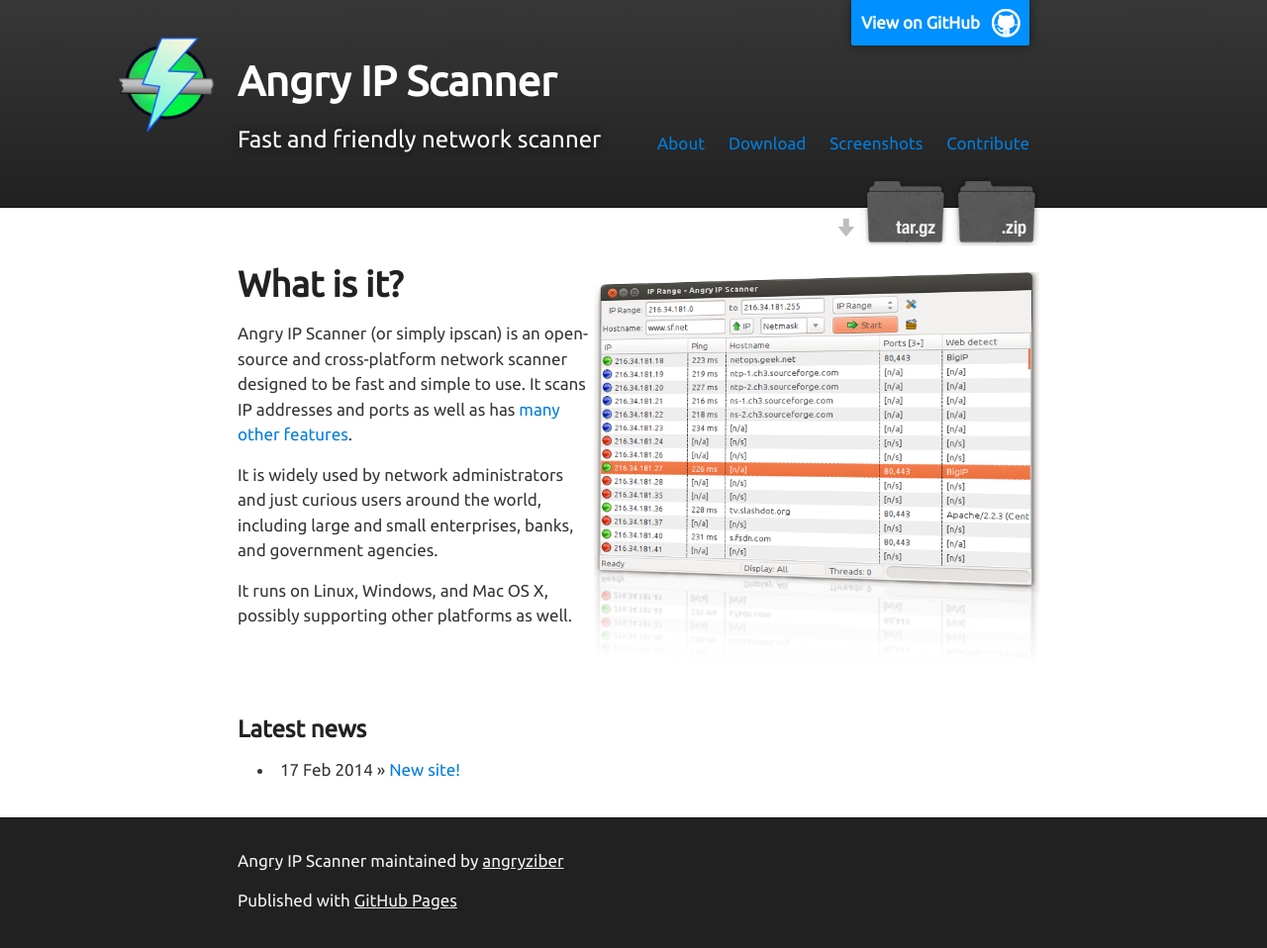
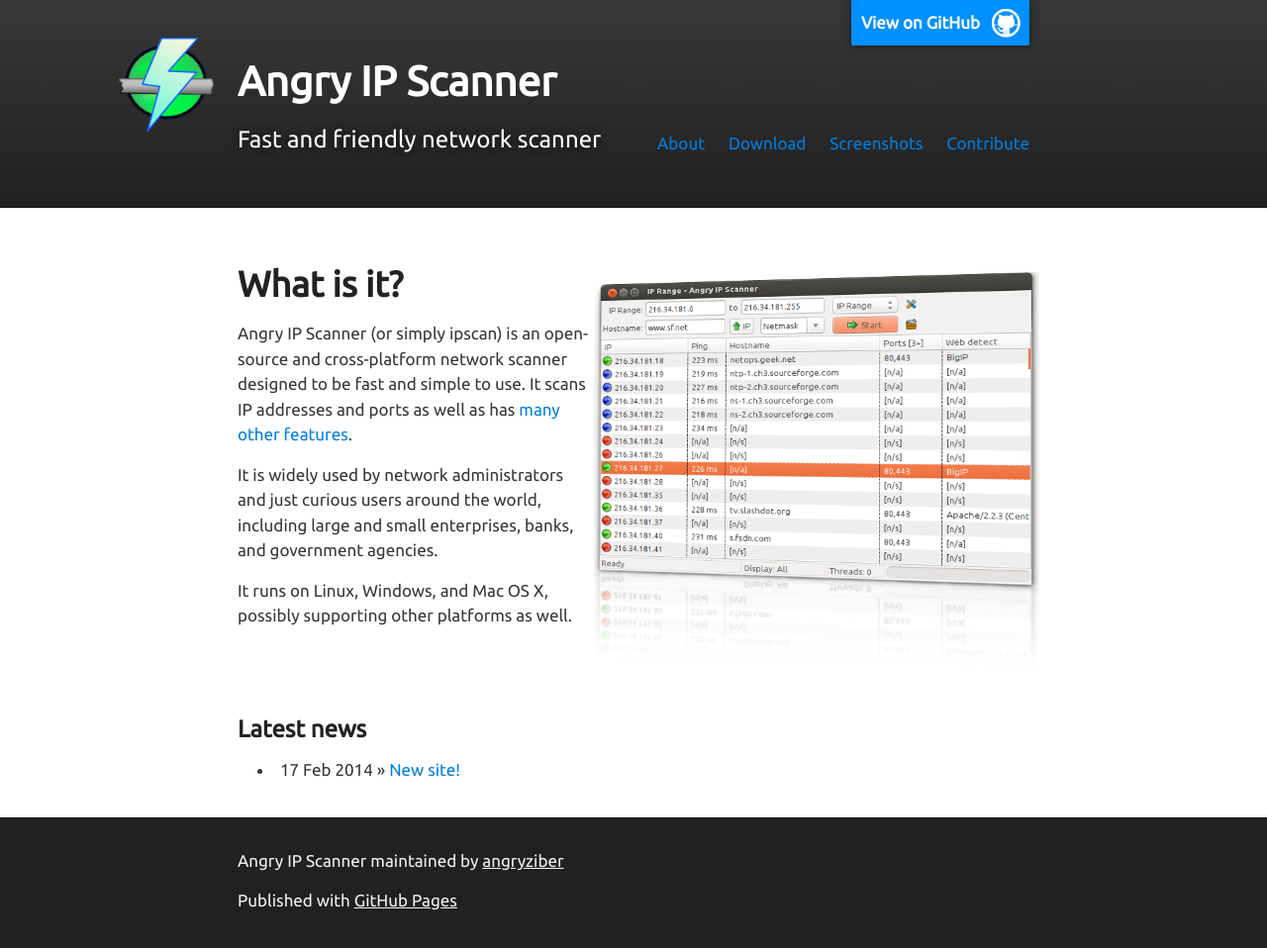
Before and after one commit to angryip/ipscan, a Jekyll site: the page built from index.html, in a window 1280 px wide. Shown: the whole page at 99% size. Built offline with Jekyll 4.4.1, drawn with Linux system fonts in a browser that asks for light colours.

Commit message:
remove default github download links

```diff
--- a/_layouts/default.html
+++ b/_layouts/default.html
@@ -25,11 +25,6 @@
               <li class="{%if page.url == '/contribute/index.html'%}active{%endif%}"><a href="/contribute/">Contribute</a></li>
             </ul>
           </section>
-
-          <section id="downloads">
-            <a class="zip_download_link" href="https://github.com/angryziber/ipscan/zipball/master">Download this project as a .zip file</a>
-            <a class="tar_download_link" href="https://github.com/angryziber/ipscan/tarball/master">Download this project as a tar.gz file</a>
-          </section>
         </header>
     </div>
 
--- a/css/main.css
+++ b/css/main.css
@@ -333,45 +333,6 @@
   text-shadow: #111 0px 0px 10px;
 }
 
-#downloads {
-  position: absolute;
-  width: 210px;
-  z-index: 10;
-  bottom: -40px;
-  right: 0;
-  height: 70px;
-  background: url('../images/icon_download.png') no-repeat 0% 90%;
-}
-
-.zip_download_link {
-  display: block;
-  float: right;
-  width: 90px;
-  height:70px;
-  text-indent: -5000px;
-  overflow: hidden;
-  background: url(../images/sprite_download.png) no-repeat bottom left;
-}
-
-.tar_download_link {
-  display: block;
-  float: right;
-  width: 90px;
-  height:70px;
-  text-indent: -5000px;
-  overflow: hidden;
-  background: url(../images/sprite_download.png) no-repeat bottom right;
-  margin-left: 10px;
-}
-
-.zip_download_link:hover {
-  background: url(../images/sprite_download.png) no-repeat top left;
-}
-
-.tar_download_link:hover {
-  background: url(../images/sprite_download.png) no-repeat top right;
-}
-
 #main_content_wrap {
   background: #fff;
   border-top: 1px solid #111;
```
Also changed, not shown: images/icon_download.png (deleted), images/sprite_download.png (deleted).
